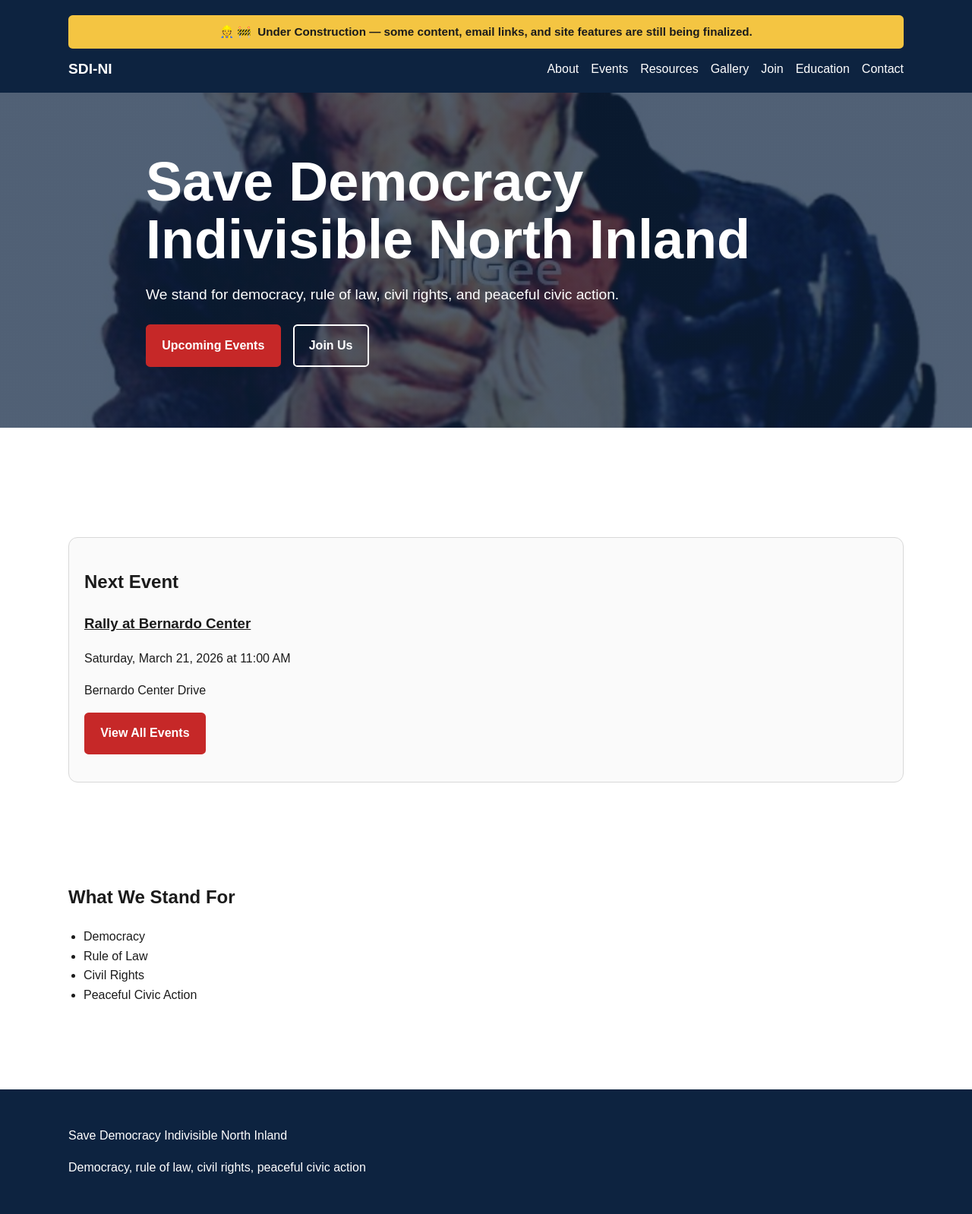
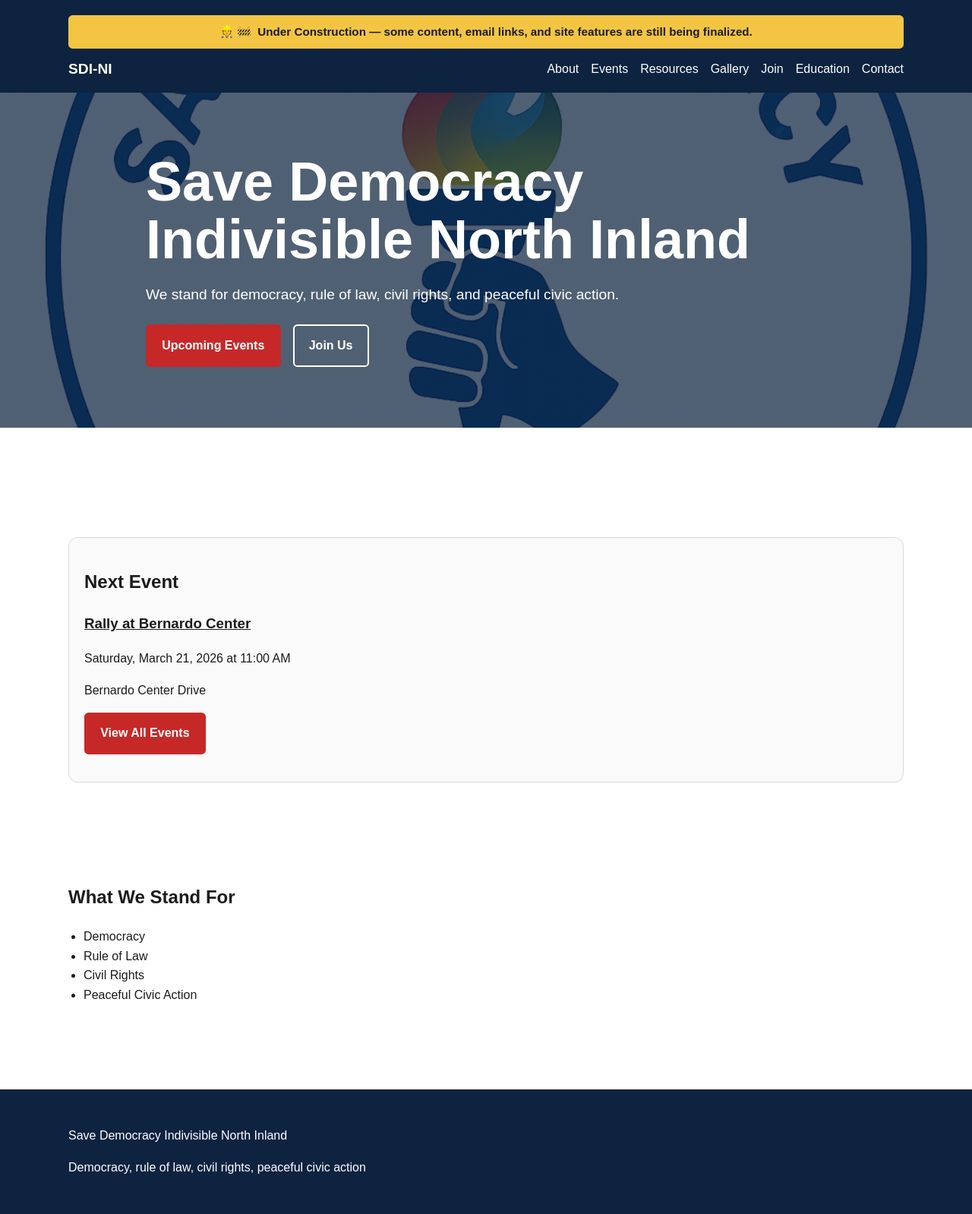
Before and after one commit to SDI-NI/sdini-website-2.0, a Jekyll site: the page built from index.md, in a window 1280 px wide. Shown: the whole page at 76% size. Built offline with Jekyll 4.4.1, drawn with Linux system fonts in a browser that asks for light colours; a script that is not in the unit is left out.

Commit message:
Update Site Pages “home”

```diff
--- a/index.md
+++ b/index.md
@@ -9,4 +9,5 @@ hero:
   secondary_button_text: Join Us
   secondary_button_link: /join/
   background_overlay: rgba(13,35,64,.72)
+  background_image: /images/uploads/sdinilogo-1.jpeg
 ---
```
